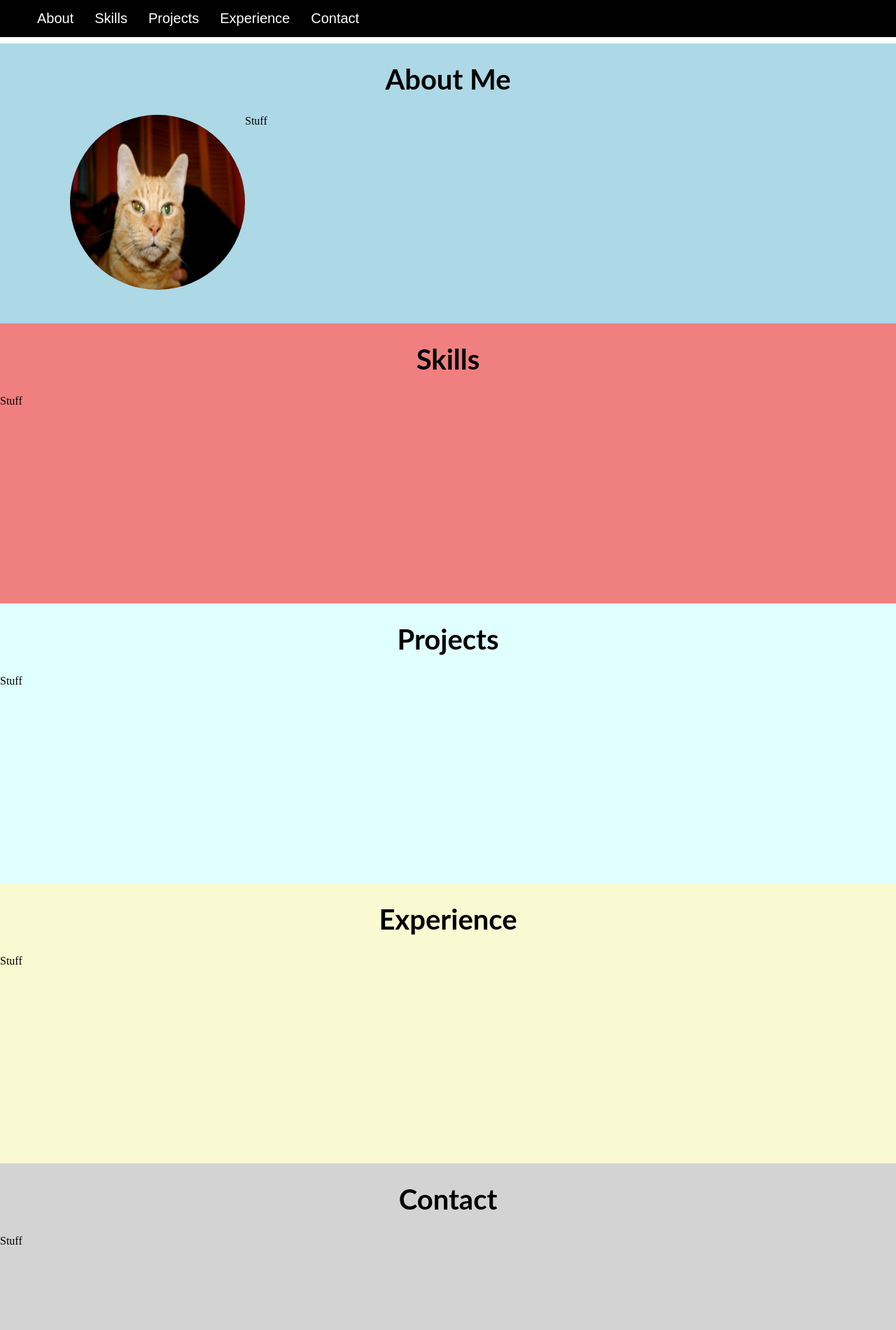
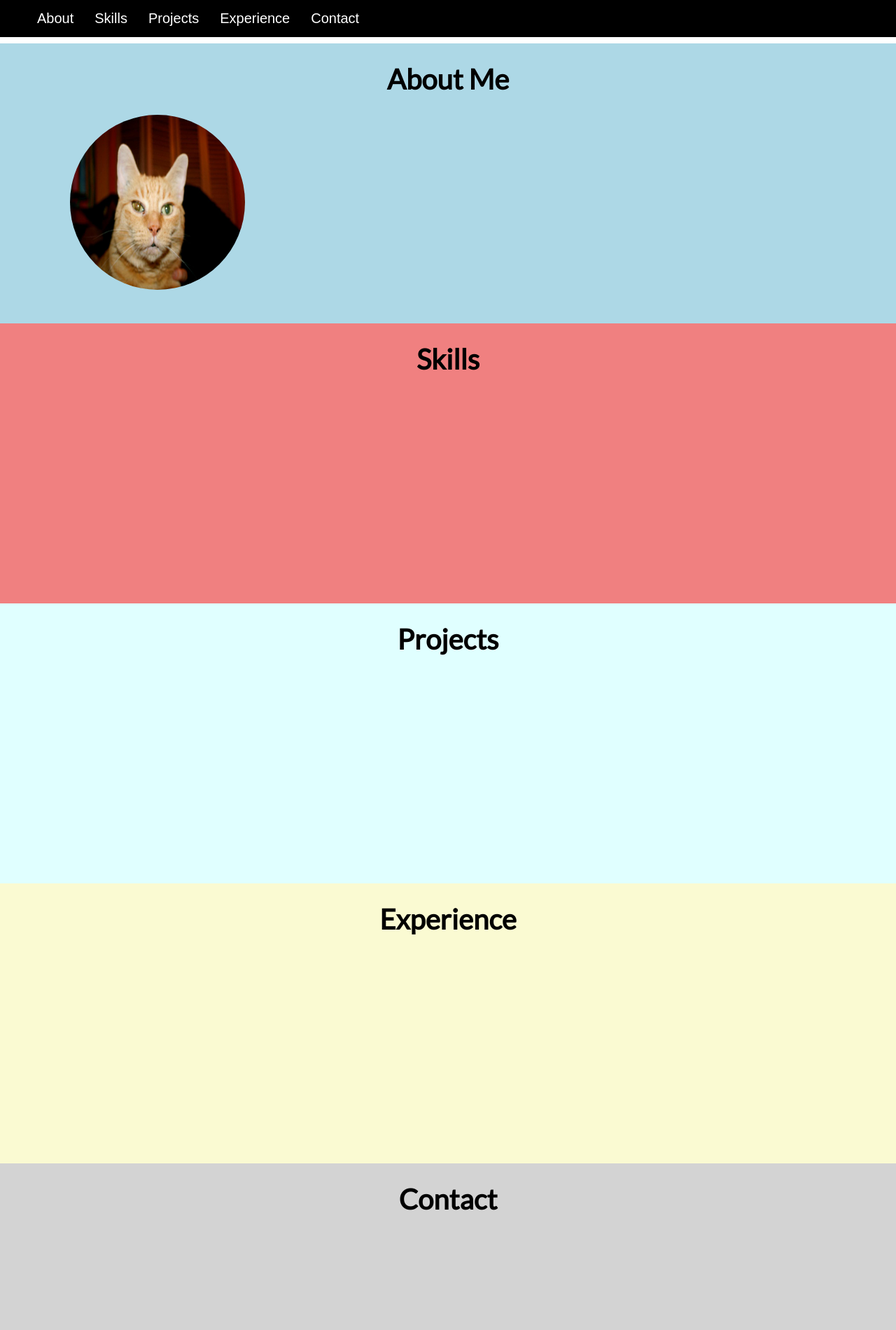
Before and after one commit to lisageeee/lisageeee.github.io, a plain HTML site: page index.html in a window 1280 px wide. Shown: the top 1900 px of the page at 70% size. Drawn offline with Linux system fonts and the light colour scheme.

Commit message:
:mapleleaf:

```diff
--- a/index.html
+++ b/index.html
@@ -4,6 +4,7 @@
 <head>
     <title>Lisa Gagno</title>
     <link rel="stylesheet" type="text/css" href="style.css">
+    <link href="https://fonts.googleapis.com/css?family=Lato" rel="stylesheet">
     <meta charset="UTF-8">
     <meta name="keywords" content="X, Y, Z">
     <meta name="author" content="Lisa Gagno">
@@ -22,27 +23,22 @@
     <div id="about" class="about">
         <h1>About Me</h1>
         <img src="russell.jpg">
-        <p>Stuff</p>
     </div>
     <!--Skills-->
     <div id="skills" class="skills">
         <h1>Skills</h1>
-        <p>Stuff</p>
     </div>
     <!--Projects-->
     <div id="projects" class="projects">
         <h1>Projects</h1>
-        <p>Stuff</p>
     </div>
     <!--Experience-->
     <div id="experience" class="experience">
         <h1>Experience</h1>
-        <p>Stuff</p>
     </div>
     <!--Contact-->
     <div id="contact" class="contact">
         <h1>Contact</h1>
-        <p>Stuff</p>
     </div>
 </body>
 </html>
```
